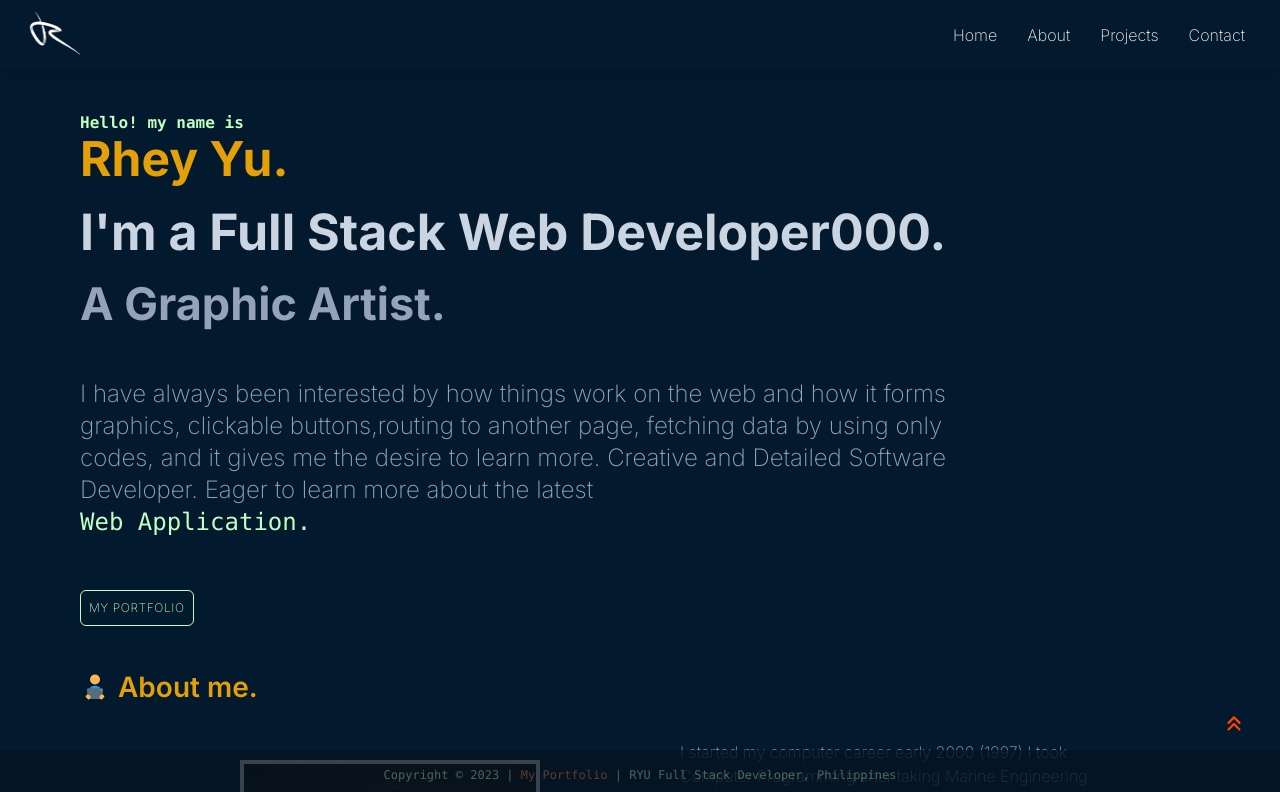
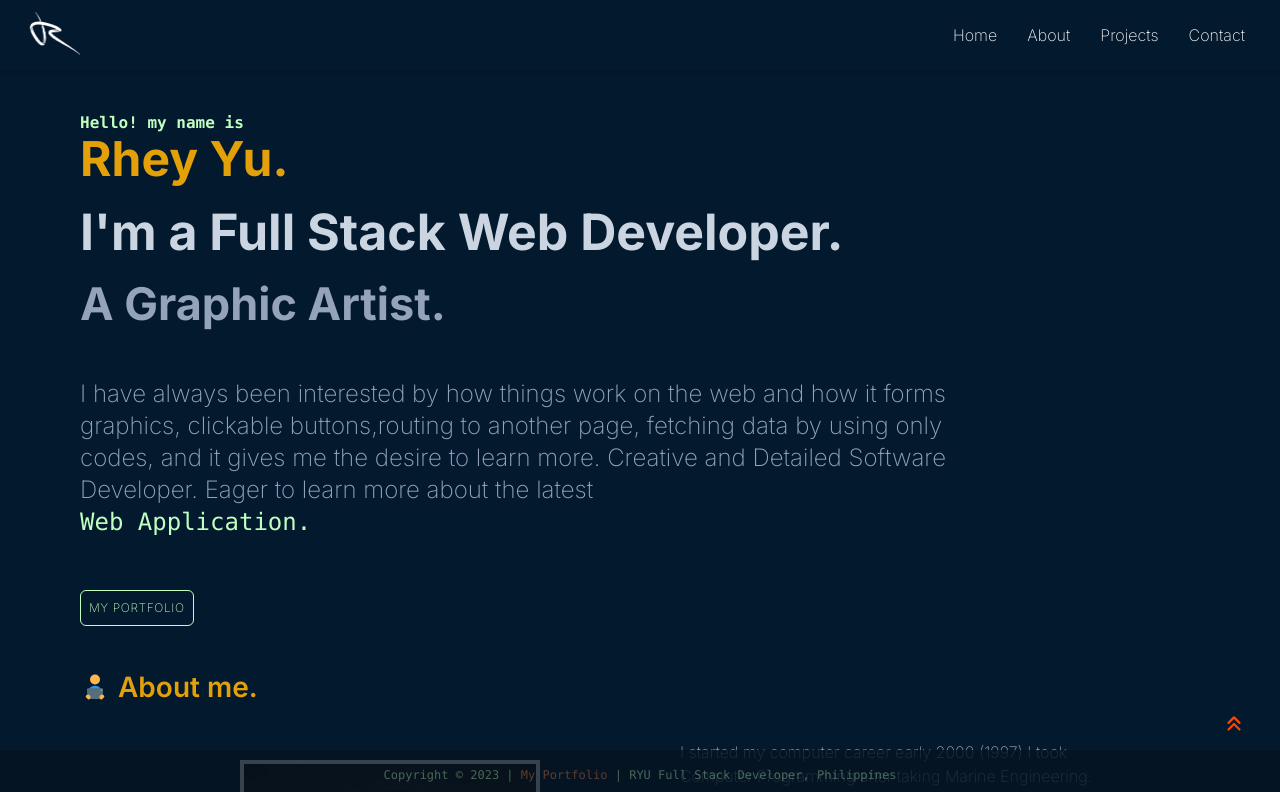
Before and after one commit to rhey0027/portfolio-v1, a Next.js app: page / in a window 1280 px wide. Shown: the top 792 px of the page. Built offline with nearby package versions, Linux system fonts and the light colour scheme.

Commit message:
forgot to remove xtra letter in developer

```diff
--- a/app/page.js
+++ b/app/page.js
@@ -29,7 +29,7 @@ const Page = () => {
         </h1>
         <div className="mb-10 text-[30px]">
           <span className="font-bold text-slate-300 md:text-[50px]" data-aos='fade-up'>
-            I&#39;m a Full Stack Web Developer000.
+            I&#39;m a Full Stack Web Developer.
           </span>
           <h3 className=" font-bold text-slate-400 md:text-[45px] " data-aos='fade-up'>
             A Graphic Artist.
```
